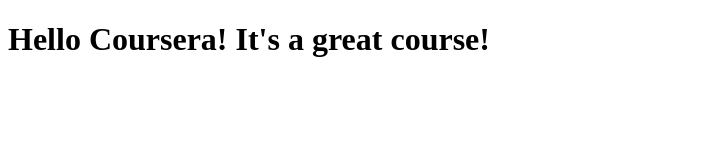
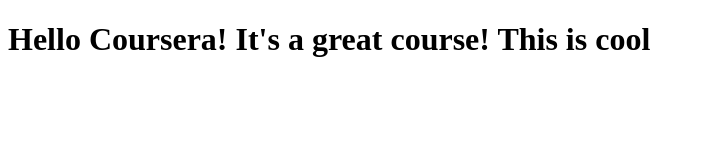
Before and after one commit to andy157ko/htmldump, a plain HTML site: page sites/index.html in a window 1280 px wide. Shown: the whole page, without its empty margins (0-705 px from the left). Drawn offline with Linux system fonts and the light colour scheme.

Commit message:
Additonal changes

```diff
--- a/sites/index.html
+++ b/sites/index.html
@@ -5,6 +5,6 @@
     <title>Hello Coursera!</title>
   </head>
   <body>
-    <h1>Hello Coursera! It's a great course!</h1>
+    <h1>Hello Coursera! It's a great course! This is cool</h1>
   </body>
 </html>
```
Also changed, not shown: sites/doc-structure-before.html (added, +10 -0 lines).
